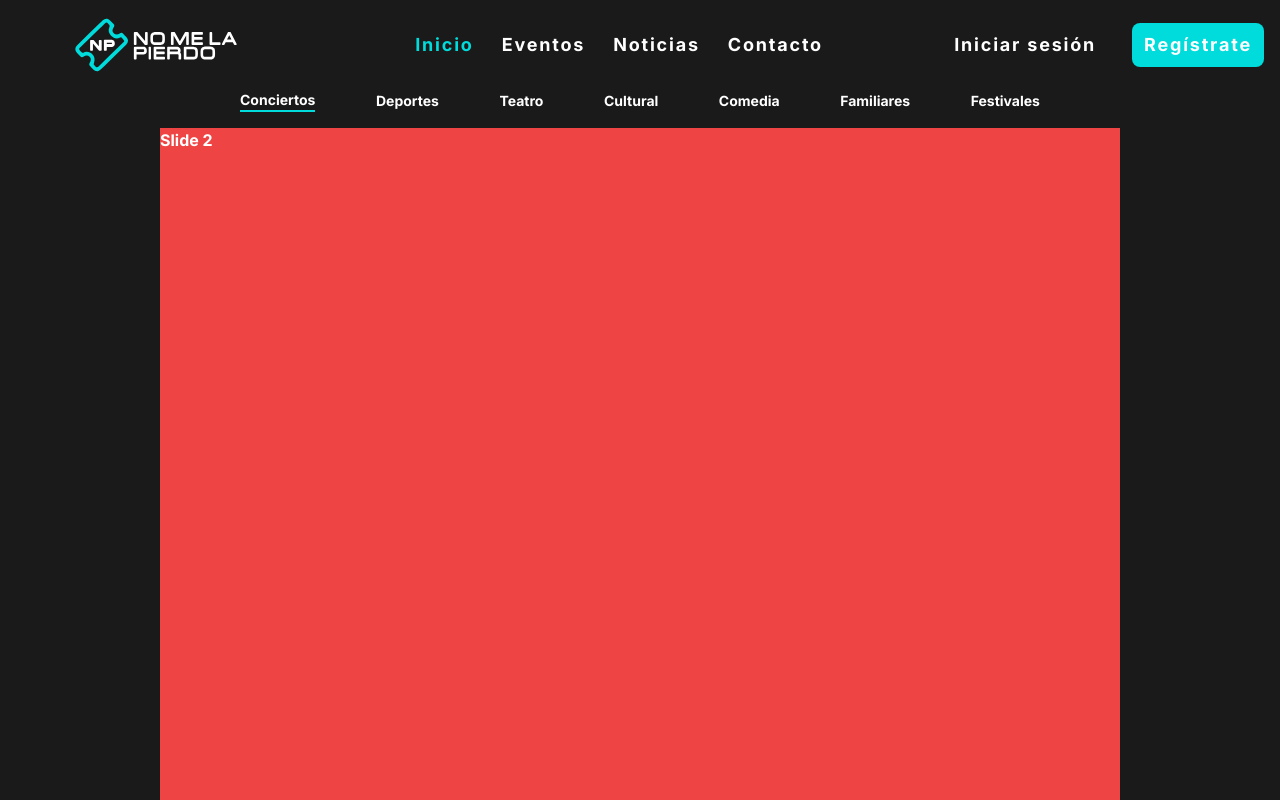
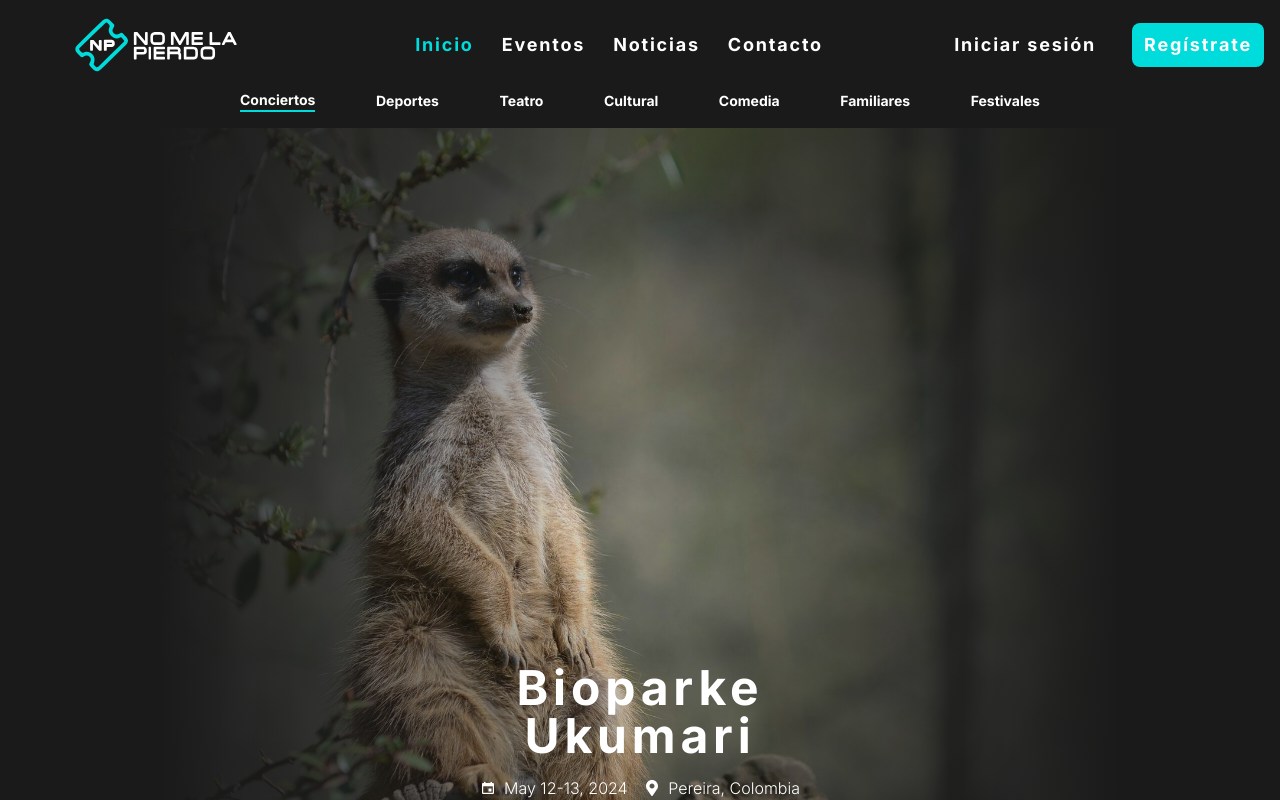
Before and after one commit to santiago-arkdia/no-me-la-pierdo-front, a Next.js app: page / in a window 1280 px wide. Shown: the top 800 px of the page. Built offline with nearby package versions, Linux system fonts and the light colour scheme.

Commit message:
Feature: Carousel, efectos y decoracion.

```diff
--- /dev/null
+++ b/src/components/atoms/ImageCarousel.tsx
@@ -0,0 +1,38 @@
+import Image from "next/image";
+import { FaMapMarkerAlt } from "react-icons/fa";
+import { IoMdCalendar } from "react-icons/io";
+
+export const ImageCarousel = ({ data }: any) => {
+  return (
+    <div className="relative w-full h-full">
+      <Image
+        className="absolute inset-0 z-0"
+        src={data.image}
+        alt="@"
+        layout="fill"
+        objectFit="cover"
+      />
+      <div className="absolute bottom-0 left-0 right-0 top-0 h-full w-full overflow-hidden bg-gradient-to-r from-background via-transparent to-background opacity-100"></div>
+      <div className="absolute bottom-0 left-0 right-0 top-0 h-full w-full overflow-hidden bg-gradient-to-t from-background via-transparent to-background opacity-50"></div>
+      <div className="absolute inset-0 z-10 flex flex-col items-center justify-end px-6 pb-6 text-center ">
+        <h2 className="text-5xl mb-4 w-80  tracking-widest">{data.name}</h2>
+        <div className="flex  mb-4  justify-between w-80 font-light">
+          <p className="flex items-center">
+            <IoMdCalendar className="mr-2" />
+            {data.date}
+          </p>
+          <p className="flex items-center">
+            <FaMapMarkerAlt className="mr-2" />
+            {data.place}
+          </p>
+        </div>
+        <button
+          type="button"
+          className="  border-blue border-2  hover:text-blue focus:ring-1 focus:outline-none focus:ring-blue-300 font-semibold rounded-full text-base px-6 py-1 text-center me-2 mb-2 "
+        >
+          Comprar Entrada
+        </button>
+      </div>
+    </div>
+  );
+};
--- a/src/components/molecules/HomeCarousel.tsx
+++ b/src/components/molecules/HomeCarousel.tsx
@@ -1,53 +1,107 @@
 // import Swiper core and required modules
 "use client";
 
+// import { Swiper, SwiperSlide } from "swiper/react";
+// import { Autoplay, Pagination, Navigation } from "swiper/modules";
+
+// import "swiper/css";
+// import "swiper/css/pagination";
+// import { EffectFade } from "swiper/modules";
+// import Image from "next/image";
+// const HomeCarousel = () => {
+//   return (
+//     <div className="mx-auto   w-3/4 h-[756px] bg-blue-600">
+//       <Swiper
+//         effect="fade"
+//         spaceBetween={50}
+//         slidesPerView={1}
+//         navigation
+//         autoplay={{ delay: 3000 }}
+//         allowTouchMove={false}
+//         loop={true}
+//         // scrollbar={}
+//         // scrollbar={{ draggable: true }}
+//         onSwiper={(swiper) => console.log(swiper)}
+//         onSlideChange={() => console.log("slide change")}
+//         className="h-full w-full sm:w-full"
+//         modules={[Autoplay, Pagination, Navigation, EffectFade]}
+//       >
+//         <SwiperSlide>
+//           <div className="h-full">
+//             <Image src="/images/jirafa.jpg" alt="@" fill objectFit="cover" />
+//           </div>
+//         </SwiperSlide>
+//         <SwiperSlide>
+//           <div className="h-full">
+//             <Image src="/images/suricata.jpg" alt="@" fill objectFit="cover" />
+//           </div>
+//         </SwiperSlide>
+//         <SwiperSlide>
+//           <div className="h-full">
+//             <Image src="/images/elephant.jpg" alt="@" fill objectFit="cover" />
+//           </div>
+//         </SwiperSlide>
+//       </Swiper>
+//     </div>
+//   );
+// };
+
+// export default HomeCarousel;
 import { Swiper, SwiperSlide } from "swiper/react";
-import { Autoplay, Pagination, Navigation } from "swiper/modules";
-
+import { Autoplay, Pagination, Navigation, EffectFade } from "swiper/modules";
 import "swiper/css";
 import "swiper/css/pagination";
+import "swiper/css/navigation";
+import "swiper/css/effect-fade";
 import Image from "next/image";
+import { ImageCarousel } from "../atoms/ImageCarousel";
+
+const dataCarousel = {
+  carousel: {
+    list: [
+      {
+        name: "Bioparke Ukumari",
+        date: "May 11-12, 2024",
+        place: "Pereira, Colombia",
+        url: "#",
+        image: "/images/jirafa.jpg",
+      },
+      {
+        name: "Bioparke Ukumari",
+        date: "May 12-13, 2024",
+        place: "Pereira, Colombia",
+        url: "#",
+        image: "/images/suricata.jpg",
+      },
+      {
+        name: "Bioparke Ukumari",
+        date: "May 13-14, 2024",
+        place: "Pereira, Colombia",
+        url: "#",
+        image: "/images/elephant.jpg",
+      },
+    ],
+  },
+};
+
 const HomeCarousel = () => {
   return (
-    <div className="mx-auto   w-3/4 h-[756px] bg-blue-600">
+    <div className="mx-auto w-3/4 h-[756px] bg-blue-600">
       <Swiper
+        effect="fade"
         spaceBetween={50}
         slidesPerView={1}
-        navigation
+        allowTouchMove={false}
         autoplay={{ delay: 5000 }}
-        allowTouchMove={false}
         loop={true}
-        // scrollbar={}
-        // scrollbar={{ draggable: true }}
-        onSwiper={(swiper) => console.log(swiper)}
-        onSlideChange={() => console.log("slide change")}
-        className="h-full w-full sm:w-full bg-red-500"
-        modules={[Autoplay, Pagination, Navigation]}
+        className="h-full w-full sm:w-full"
+        modules={[Autoplay, Pagination, Navigation, EffectFade]}
       >
-        <SwiperSlide>
-          <div className="h-full bg-blue-50">
-            <Image
-              src="/images/jirafa.jpg"
-              alt="@"
-              layout="fill"
-              objectFit="cover"
-            />
-          </div>
-        </SwiperSlide>
-        <SwiperSlide>Slide 2</SwiperSlide>
-        <SwiperSlide>
-          <div className="h-full bg-blue-50">
-            <Image
-              className="-z-10"
-              src="/images/jirafa.jpg"
-              alt="@"
-              layout="fill"
-              objectFit="cover"
-            />
-            <h1>holiii</h1>
-          </div>
-        </SwiperSlide>
-        <SwiperSlide>Slide 4</SwiperSlide>
+        {dataCarousel.carousel.list.map((data, index) => (
+          <SwiperSlide key={index}>
+            <ImageCarousel data={data} />
+          </SwiperSlide>
+        ))}
       </Swiper>
     </div>
   );
--- a/src/components/organisms/Footer/Footer.tsx
+++ b/src/components/organisms/Footer/Footer.tsx
@@ -64,9 +64,18 @@ export const Footer = () => {
         <hr className="my-8 h-px w-5/6  sm:mx-auto lg:my-8  " />
       </div>
       {/*  Menu */}
-      <div className="flex  items-center justify-center">
+      {/* <div className="flex  items-center justify-center">
         <div>
-          <div className="grid grid-cols-3 gap-8 px-8 py-6 md:grid-cols-3 lg:py-8">
+          <div className="grid grid-cols-3 gap-8 px-8 py-6 md:grid-cols-3 lg:py-8 sm:grid-cols-2 ">
+            {dataFooter.footer.sections.map((section, index) => (
+              <FooterMenuList key={index} section={section} />
+            ))}
+          </div>
+        </div>
+      </div> */}
+      <div className="flex items-center justify-center">
+        <div>
+          <div className="grid sm:grid-cols-2 md:grid-cols-3 gap-8 px-8 py-6 lg:py-8">
             {dataFooter.footer.sections.map((section, index) => (
               <FooterMenuList key={index} section={section} />
             ))}
```
Also changed, not shown: public/images/suricata.jpg (added), 1 other file (tests, documents, lock files or other folders).
